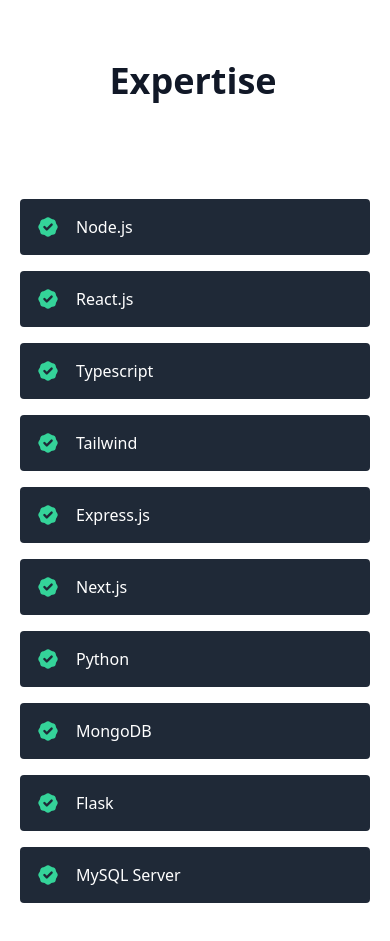
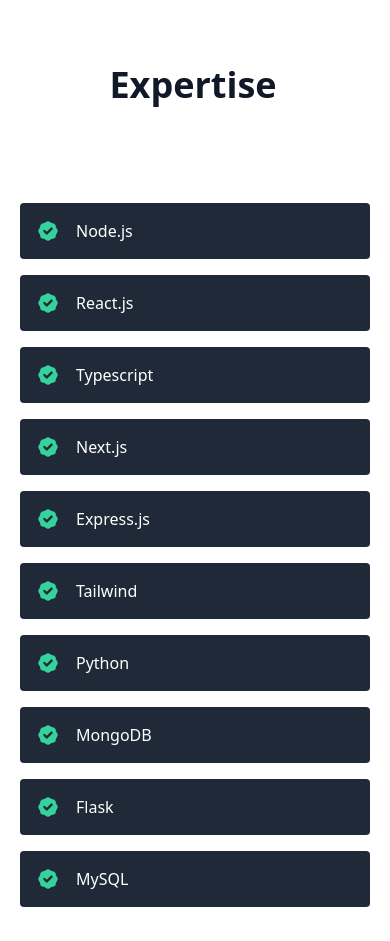
Before and after one commit to ThiagoDev202/my-portfolio, a React (Create React App) app: page / in a window 390 px wide. Shown: the part 861-1802 px from the top of the page. Built offline with nearby package versions, Linux system fonts and the light colour scheme.

Commit message:
feat: skills

```diff
--- a/src/components/Skills.js
+++ b/src/components/Skills.js
@@ -8,10 +8,7 @@
       <div className="container px-5 py-10 mx-auto">
         <div className="text-center mb-20">
           <ChipIcon className="w-10 inline-block mb-4 text-gray-900 fill-current" />
-          <h1 className="sm:text-4xl text-3xl font-medium title-font text-white mb-0">
-            Skills &amp; Tecnologias
-          </h1>
-          <p className="text-base text-4xl leading-relaxed xl:w-2/4 lg:w-3/4 mx-auto font-bold text-gray-900 font-size title-font font-bold body-font font-medium title-font body-font">
+          <p className="text-base text-4xl  mt-10 leading-relaxed xl:w-2/4 lg:w-3/4 mx-auto font-bold text-gray-900 font-size title-font font-bold body-font font-medium title-font body-font">
             Expertise<span className="ml-1" role="img" aria-label="cérebro emoji"></span>
           </p>
         </div>
--- a/src/data.js
+++ b/src/data.js
@@ -52,11 +52,11 @@
   "Node.js",
   "React.js",
   "Typescript",
+  "Next.js",
+  "Express.js",
   "Tailwind",
-  "Express.js",
-  "Next.js",
   "Python",
   "MongoDB",
   "Flask",
-  "MySQL Server",
+  "MySQL",
 ];
```
